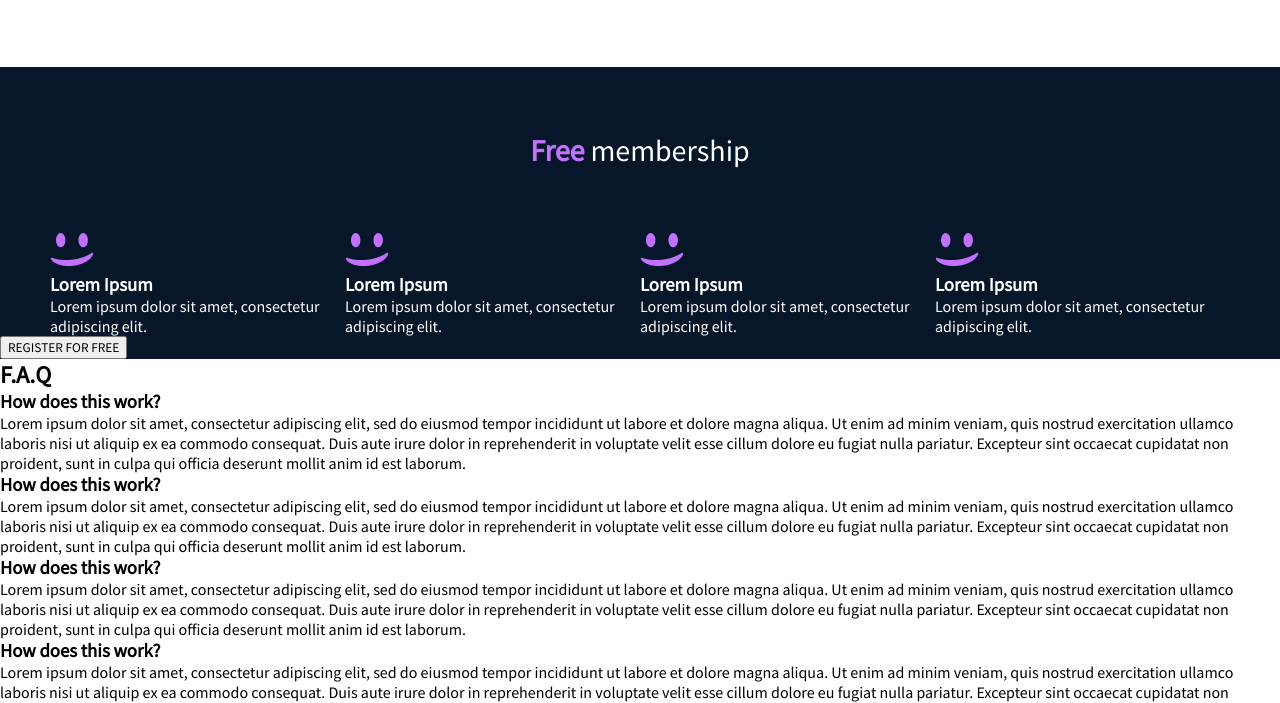
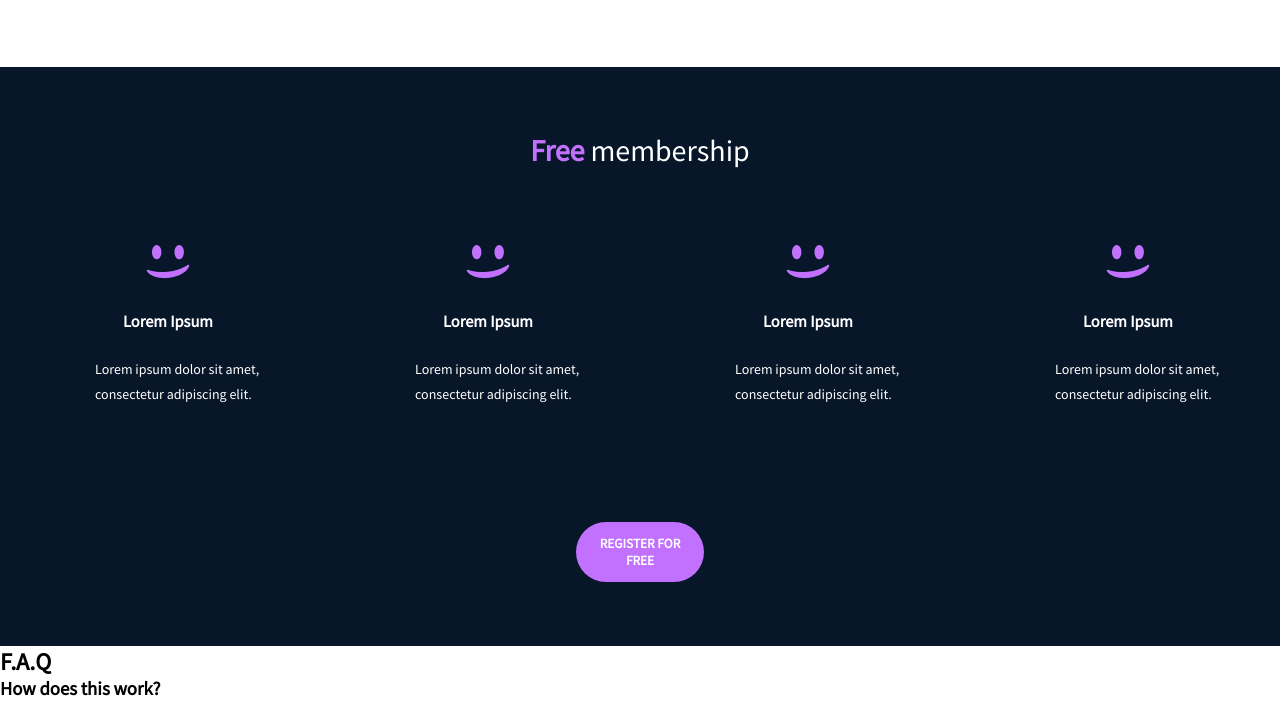
Before and after one commit to Mwandii/alx_html_css, a plain HTML site: page css_advanced/index.html in a window 1280 px wide. Shown: the part 1724-2427 px from the top of the page. Drawn offline with Linux system fonts and the light colour scheme.

Commit message:
Styled the register section

```diff
--- a/css_advanced/index.html
+++ b/css_advanced/index.html
@@ -145,28 +145,30 @@
             <div class="membership-container">
             <h2><span>Free</span> membership</h2>
             <div class="membership-content">
-            <div>
+            <div class="smile">
                 <img src="/css_advanced/media/smile.png" alt="">
                 <h3>Lorem Ipsum</h3>
                 <p>Lorem ipsum dolor sit amet, consectetur adipiscing elit.</p>
             </div>
-            <div>
+            <div class="smile">
                 <img src="/css_advanced/media/smile.png" alt="">
                 <h3>Lorem Ipsum</h3>
                 <p>Lorem ipsum dolor sit amet, consectetur adipiscing elit.</p>
             </div>
-            <div>
+            <div class="smile">
                 <img src="/css_advanced/media/smile.png" alt="">
                 <h3>Lorem Ipsum</h3>
                 <p>Lorem ipsum dolor sit amet, consectetur adipiscing elit.</p>
             </div>
-            <div>
+            <div class="smile">
                 <img src="/css_advanced/media/smile.png" alt="">
                 <h3>Lorem Ipsum</h3>
                 <p>Lorem ipsum dolor sit amet, consectetur adipiscing elit.</p>
             </div>
             </div>
+            <div class="center-button">
             <button>REGISTER FOR FREE</button>
+            </div>
             </div>
         </section>
         <section>
--- a/css_advanced/styles.css
+++ b/css_advanced/styles.css
@@ -239,9 +239,14 @@ header {
 
 .membership-container h2 {
     text-align: center;
-    padding: 4rem;
+    padding: 4rem 4rem 0 4rem;
     font-weight: 100;
     font-size: 30px;
+}
+
+.membership-container h3 {
+    margin-right: 29px;
+    margin-bottom: 21px;
 }
 
 .membership-container span {
@@ -252,5 +257,33 @@ header {
 .membership-content {
     display: flex;
     justify-content: space-evenly;
-    padding: 0 50px;
 }
+
+.membership-content div {
+    margin: 50px;
+}
+
+.membership-content img {
+    margin-right: 28px;
+    padding: 26px;
+}
+
+.smile {
+    display: flex;
+    flex-direction: column;
+    align-items: center;
+    justify-content: center;
+    line-height: 1.8;
+    padding-left: 45px;
+    font-size: 14px;
+}
+
+.center-button button {
+    margin: 4rem 36rem;
+    padding: 13px;
+    background-color: #C271FF;
+    border: none;
+    border-radius: 999px;
+    color: white;
+    font-weight: bold;
+}
```
